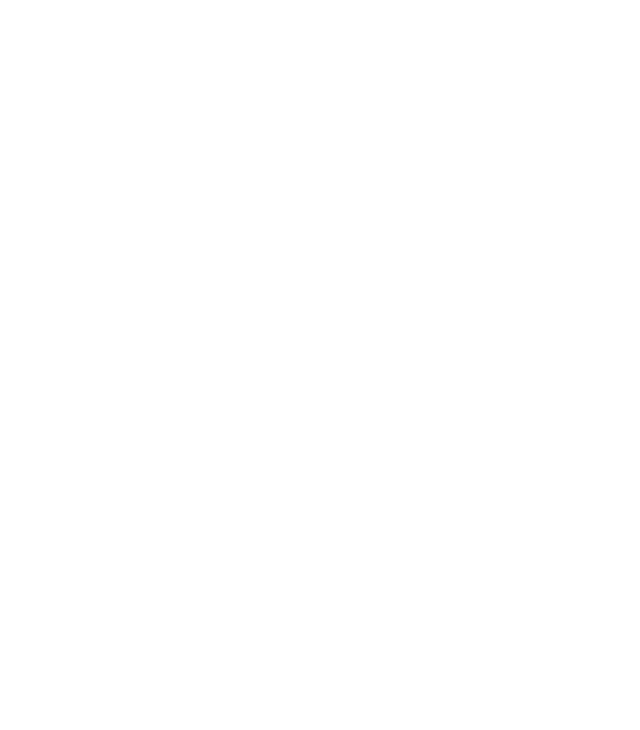
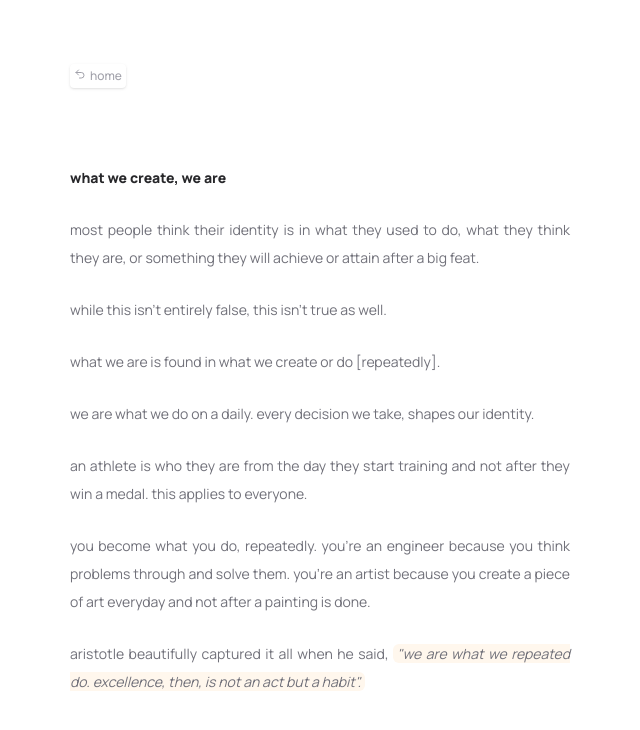
Before and after one commit to holaliamewu/portfolio-react, a React (Vite) app: page /randoms/what-we-create-we-are in a window 1280 px wide. Before the commit this address had no page. Shown: the top 730 px of the page, without its empty margins (320-960 px from the left). Built offline with nearby package versions, Linux system fonts and the light colour scheme.

Commit message:
new blog

```diff
--- a/src/pages/App.jsx
+++ b/src/pages/App.jsx
@@ -6,6 +6,7 @@ import {
 import Home from "./Home";
 import BlogOne from "./BlogOne";
 import RandomsOne from './RandomsOne';
+import RandomsTwo from './RandomsTwo';
 
 
 export default function App() {
@@ -14,6 +15,7 @@ export default function App() {
           <Routes >
               <Route path="/" element={ <Home />} />
               <Route path='/randoms/i-love-whatever-youre-doing-keep-up' element={ <RandomsOne /> } />
+              <Route path='/randoms/what-we-create-we-are' element={ <RandomsTwo /> } />
               <Route path='/blog/coding-is-not-hard' element={ <BlogOne /> } />
           </Routes>
         </BrowserRouter>
--- a/src/pages/Layout.jsx
+++ b/src/pages/Layout.jsx
@@ -1,21 +1,14 @@
-import React, { useState, createContext } from "react";
-import Navbar from "../components/Navbar";
+import React from "react";
 import { Outlet } from "react-router-dom";
 
-export const SeeMenuContext = createContext();
-
-
 export default function Layout() {
-    const [ seeMobileMenu, setSeeMobileMenu ] = useState(false);
 
     return(
-        <SeeMenuContext.Provider value={[seeMobileMenu, setSeeMobileMenu ]}>
             <div className="w-full  " >
                 <div
                 className=" font-['manrope'] text-[#222]   bg-[#fff]  " >
                 <Outlet />
                 </div>
             </div>
-        </SeeMenuContext.Provider>
     )
 }
--- a/src/pages/RandomsOne.jsx
+++ b/src/pages/RandomsOne.jsx
@@ -1,7 +1,7 @@
 import React from 'react'
 import HomeButton from '../components/HomeButton'
 
-export default function Randoms() {
+export default function RandomsOne() {
   return (
     <div className="mx-auto w-[90vw] max-w-[500px] text-sm font-[400] leading-[1.8] md:leading-[2] text-zinc-500 min-h-[100vh] font-['manrope'] flex flex-col md:mt-16  ">
       <HomeButton/>
--- /dev/null
+++ b/src/pages/RandomsTwo.jsx
@@ -0,0 +1,30 @@
+import React from 'react'
+import HomeButton from '../components/HomeButton'
+
+export default function RandomsTwo() {
+  return (
+    <div className="mx-auto w-[90vw] max-w-[500px] text-sm font-[400] leading-[1.8] md:leading-[2]
+        text-zinc-500 min-h-[100vh] font-['manrope'] flex flex-col md:mt-16  "
+        >
+      <HomeButton/>
+        <h1 className='flex gap-1 items-center font-[900] text-zinc-800 text-md text-left mt-[100px]'
+            >what we create, we are</h1>
+        <div className='flex flex-col gap-6 text-sm leading-[1.8] md:leading-[2] md:mt-6  font-[400]
+        leading-[1.5] text-justify hyphens-auto'
+        >
+            <p >most people think their identity is in what they used to do, what they think they are,
+                 or something they will achieve or attain after a big feat. </p>
+            <p >while this isn't entirely false, this isn't true as well.</p>
+            <p >what we are is found in what we create or do [repeatedly].</p>
+            <p > we are what we do on a daily. every decision we take, shapes our identity.</p>
+            <p >an athlete is who they are from the day they start training and not after they win a medal.
+                this applies to everyone.</p>
+            <p >you become what you do, repeatedly. you're an engineer because you think problems through
+                 and solve them. you're an artist because you create a piece of art everyday and not after a
+                 painting is done.
+                </p>
+            <p >aristotle beautifully captured it all when he said, <span className='italic bg-orange-50 rounded-md px-1' >"we are what we repeated do. excellence, then, is not an act but a habit".</span></p>
+        </div>
+    </div>
+  )
+}
--- a/src/resources/blogData.js
+++ b/src/resources/blogData.js
@@ -1,15 +1,21 @@
 
 const blog = [
     {
+        title: "what we create, we are.",
+        releaseDate: "07. 05. 25",
+        link: "/what-we-create-we-are",
+        isRandom: true
+    },
+    {
         title: "''i love whatever you're doing. keep up''",
-        releaseDate: '14. 07. 24',
-        link: '/i-love-whatever-youre-doing-keep-up',
+        releaseDate: "14. 07. 24",
+        link: "/i-love-whatever-youre-doing-keep-up",
         isRandom: true
     },
     {
         title : "coding is not hard: they lied and here's why.",
-        releaseDate : '05. 04. 24',
-        link : '/coding-is-not-hard/',
+        releaseDate : "05. 04. 24",
+        link : "/coding-is-not-hard/",
         isRandom: false
     }
 
```
Also changed, not shown: vite.config.js.timestamp-1746624062907-0d8c7307f1c25.mjs (added, +10 -0 lines).
